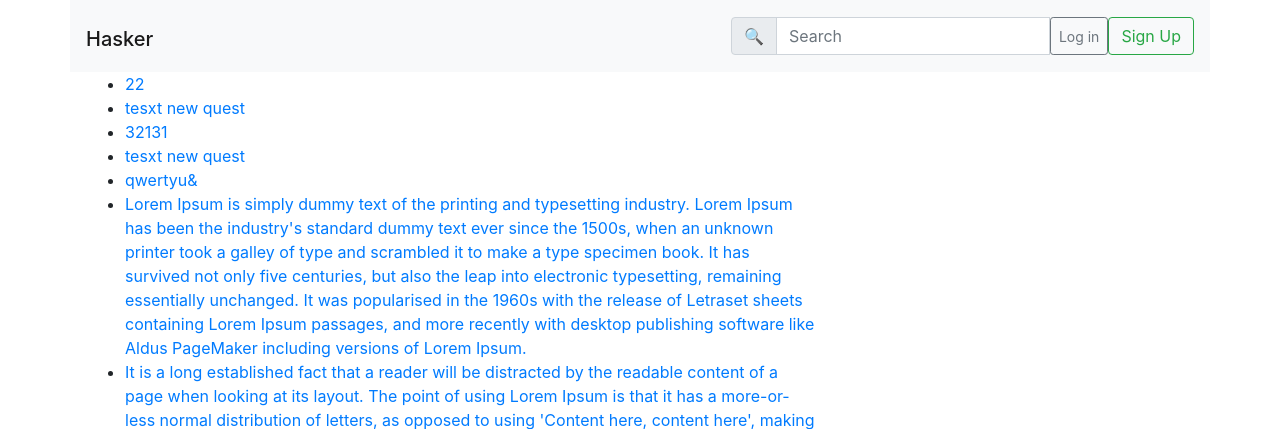
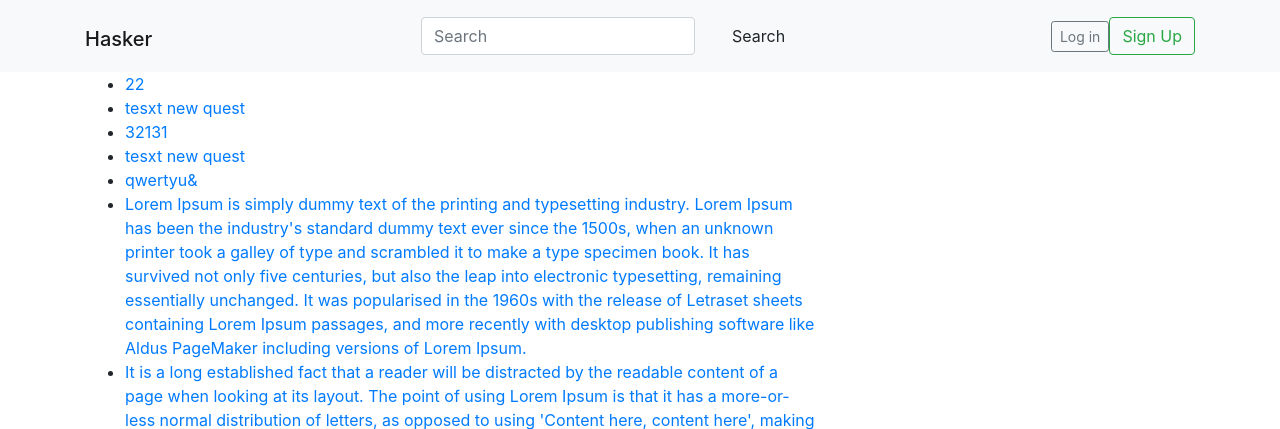
Before and after one commit to nicholas-sokolov/hasker, a Django app: page /questions/ in a window 1280 px wide. Shown: the top 429 px of the page. Run offline with Django 3.2, Linux system fonts and the light colour scheme; data comes from the database, SQL or seed files in the repository; some libraries are stand-ins or nearby versions.

Commit message:
added/updated html templates

```diff
--- a/questions/templates/questions/base.html
+++ b/questions/templates/questions/base.html
@@ -7,25 +7,26 @@
     <meta name="viewport" content="width=device-width, initial-scale=1, shrink-to-fit=no">
     <link rel="stylesheet" href="https://stackpath.bootstrapcdn.com/bootstrap/4.3.1/css/bootstrap.min.css"
           integrity="sha384-ggOyR0iXCbMQv3Xipma34MD+dH/1fQ784/j6cY/iJTQUOhcWr7x9JvoRxT2MZw1T" crossorigin="anonymous">
-    <link rel="stylesheet" href="{% static 'css/questions.css' %}">
+    <link rel="stylesheet" href="{% static 'questions/questions.css' %}">
     <title>Hasker</title>
 </head>
 <body>
-<div class="navbar navbar-light bg-light container">
-    <h1>
-        <a class="navbar-brand" href="/">Hasker</a>
-    </h1>
-    <form class="form-inline">
-        <div class="input-group">
-            <div class="input-group-prepend">
-                <span class="input-group-text" id="basic-addon1">&#128269</span>
+<div class="navbar navbar-light bg-light justify-content-between">
+    <div class="container">
+        <h1>
+            <a class="navbar-brand" href="/">Hasker</a>
+        </h1>
+        <form class="form-inline">
+            <div class="md-form my-0">
+                <input class="form-control mr-sm-2" type="text" placeholder="Search" aria-label="Search">
             </div>
-            <input type="text" class="form-control" placeholder="Search" aria-label="Search"
-                   aria-describedby="basic-addon1">
-            <button class="btn btn-sm btn-outline-secondary" type="button">Log in</button>
-            <button class="btn btn-outline-success" type="button">Sign Up</button>
-        </div>
-    </form>
+            <button class="btn btn-outline-white btn-md my-2 my-sm-0 ml-3" type="submit">Search</button>
+        </form>
+        <form class="form-inline">
+            <a href="{% url 'questions:login' %}" class="btn btn-sm btn-outline-secondary" type="button">Log in</a>
+            <a href="{% url 'questions:register' %}" class="btn btn-outline-success" type="button">Sign Up</a>
+        </form>
+    </div>
 </div>
 
 <div class="content container">
--- a/questions/templates/questions/index.html
+++ b/questions/templates/questions/index.html
@@ -4,10 +4,10 @@
     {% if latest_question_list %}
         <ul>
         {% for question in latest_question_list %}
-            <li><a href="/questions/{{ question.id }}/">{{ question.content }}</a></li>
+            <li><a href="{% url 'questions:detail' question.id %}">{{ question.content }}</a></li>
         {% endfor %}
         </ul>
     {% else %}
-        <p>No polls are available.</p>
+        <p>No questions</p>
     {% endif %}
 {% endblock %}
```
Also changed, not shown: questions/templates/questions/register.html (added, +16 -0 lines), questions/templates/registration/login.html (added, +20 -0 lines).
